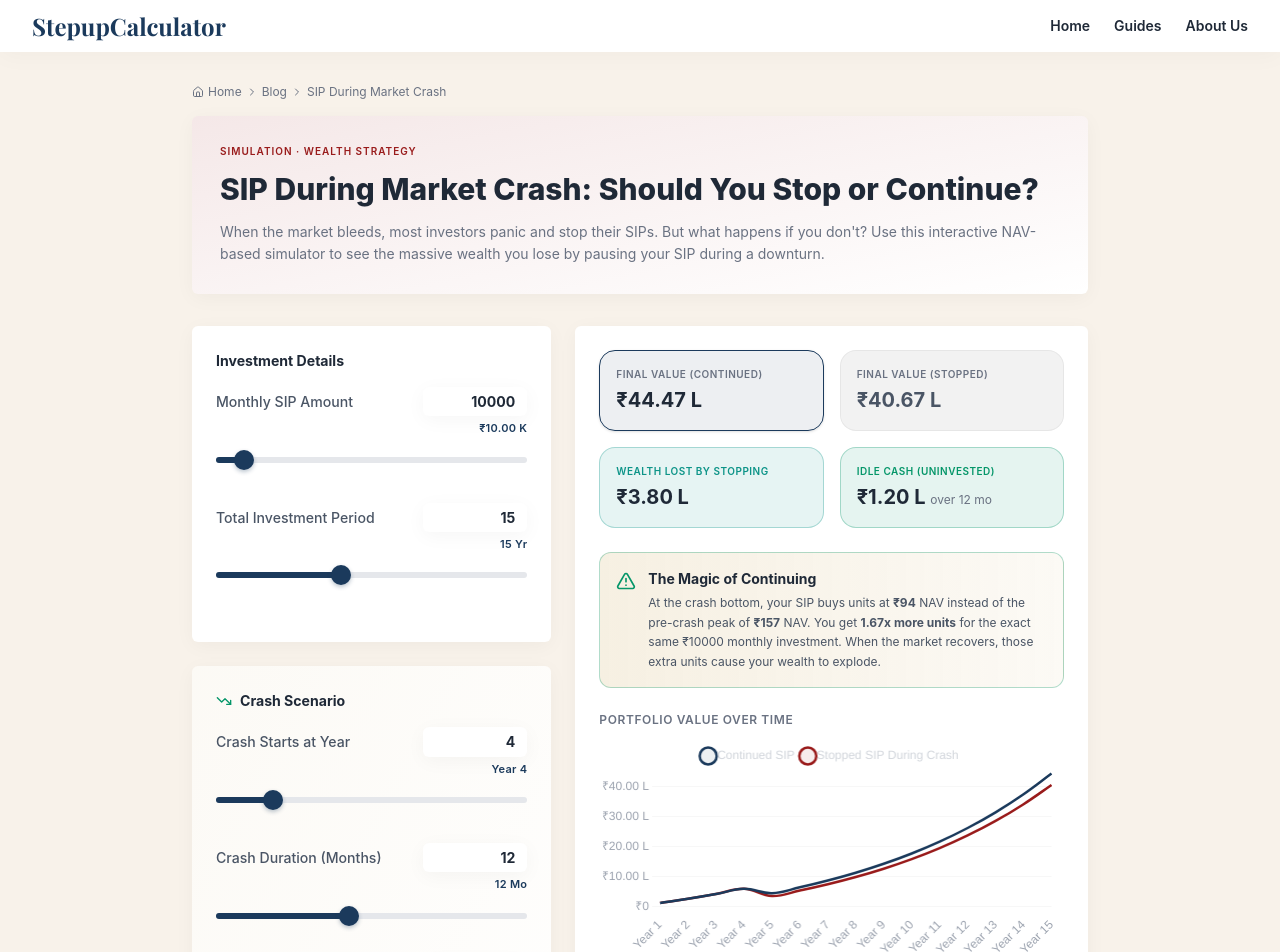
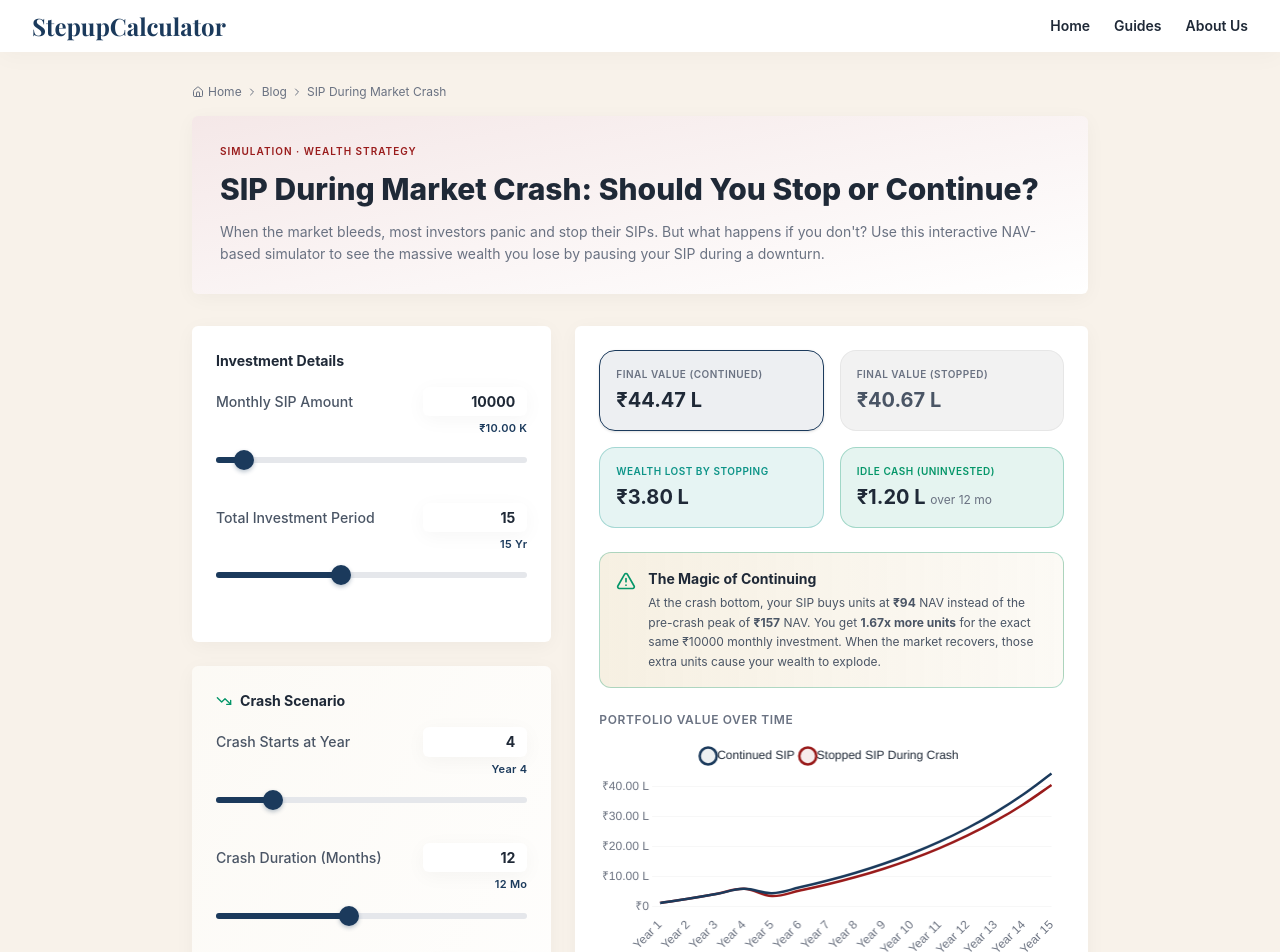
Before and after one commit to wwerajattigercom-netizen/SIP-Calculator, a Next.js app: page /blog/sip-during-market-crash in a window 1280 px wide. Shown: the top 952 px of the page. Built offline with nearby package versions, Linux system fonts and the light colour scheme; a web font is replaced by a local one.

Commit message:
fix: chart legend text colors for light theme

```diff
--- a/src/app/blog/sip-during-market-crash/page.js
+++ b/src/app/blog/sip-during-market-crash/page.js
@@ -345,16 +345,16 @@ export default function SipDuringCrashPage() {
                         y: {
                           border: { display: false },
                           grid: { color: 'rgba(0,0,0,0.03)' },
-                          ticks: { color: '#9CA3AF', callback: (v) => fmt(v) },
+                          ticks: { color: '#6B7280', callback: (v) => fmt(v) },
                         },
                         x: {
                           border: { display: false },
                           grid: { display: false },
-                          ticks: { color: '#9CA3AF' },
+                          ticks: { color: '#6B7280' },
                         },
                       },
                       plugins: {
-                        legend: { labels: { color: '#D1D5DB', usePointStyle: true, boxWidth: 6 } },
+                        legend: { labels: { color: '#1F2937', usePointStyle: true, boxWidth: 6 } },
                         tooltip: {
                           backgroundColor: '#1F2937',
                           titleColor: '#F3F4F6',
--- a/src/app/blog/sip-for-child-education/page.js
+++ b/src/app/blog/sip-for-child-education/page.js
@@ -260,11 +260,11 @@ export default function SipForChildEducationPage() {
                     responsive: true,
                     maintainAspectRatio: false,
                     scales: {
-                      x: { stacked: true, grid: { display: false }, ticks: { color: '#9CA3AF' } },
-                      y: { stacked: true, grid: { color: 'rgba(0,0,0,0.03)' }, ticks: { color: '#9CA3AF', callback: (v) => fmt(v) }, border: { display: false } },
+                      x: { stacked: true, grid: { display: false }, ticks: { color: '#6B7280' } },
+                      y: { stacked: true, grid: { color: 'rgba(0,0,0,0.03)' }, ticks: { color: '#6B7280', callback: (v) => fmt(v) }, border: { display: false } },
                     },
                     plugins: {
-                      legend: { labels: { color: '#D1D5DB', usePointStyle: true, boxWidth: 6 } },
+                      legend: { labels: { color: '#1F2937', usePointStyle: true, boxWidth: 6 } },
                       tooltip: { backgroundColor: '#1F2937', titleColor: '#F3F4F6', bodyColor: '#D1D5DB', borderColor: 'rgba(0,0,0,0.05)', borderWidth: 1 },
                     },
                   }}
--- a/src/app/blog/sip-vs-lumpsum/page.js
+++ b/src/app/blog/sip-vs-lumpsum/page.js
@@ -366,16 +366,16 @@ export default function SipVsLumpsumPage() {
                         y: {
                           border: { display: false },
                           grid: { color: 'rgba(0,0,0,0.03)' },
-                          ticks: { color: '#9CA3AF', callback: (v) => formatToShortWords(v) },
+                          ticks: { color: '#6B7280', callback: (v) => formatToShortWords(v) },
                         },
                         x: {
                           border: { display: false },
                           grid: { display: false },
-                          ticks: { color: '#9CA3AF' },
+                          ticks: { color: '#6B7280' },
                         },
                       },
                       plugins: {
-                        legend: { labels: { color: '#D1D5DB', usePointStyle: true, boxWidth: 6 } },
+                        legend: { labels: { color: '#1F2937', usePointStyle: true, boxWidth: 6 } },
                         tooltip: {
                           backgroundColor: '#1F2937',
                           titleColor: '#F3F4F6',
```
